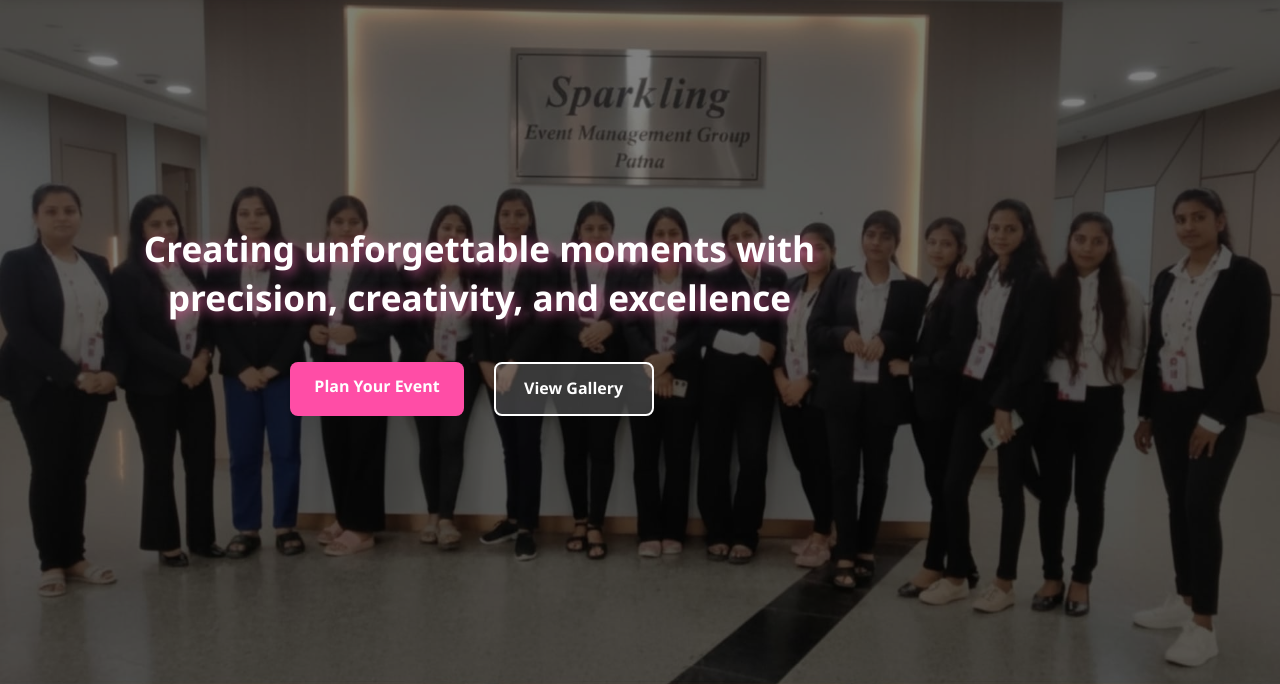
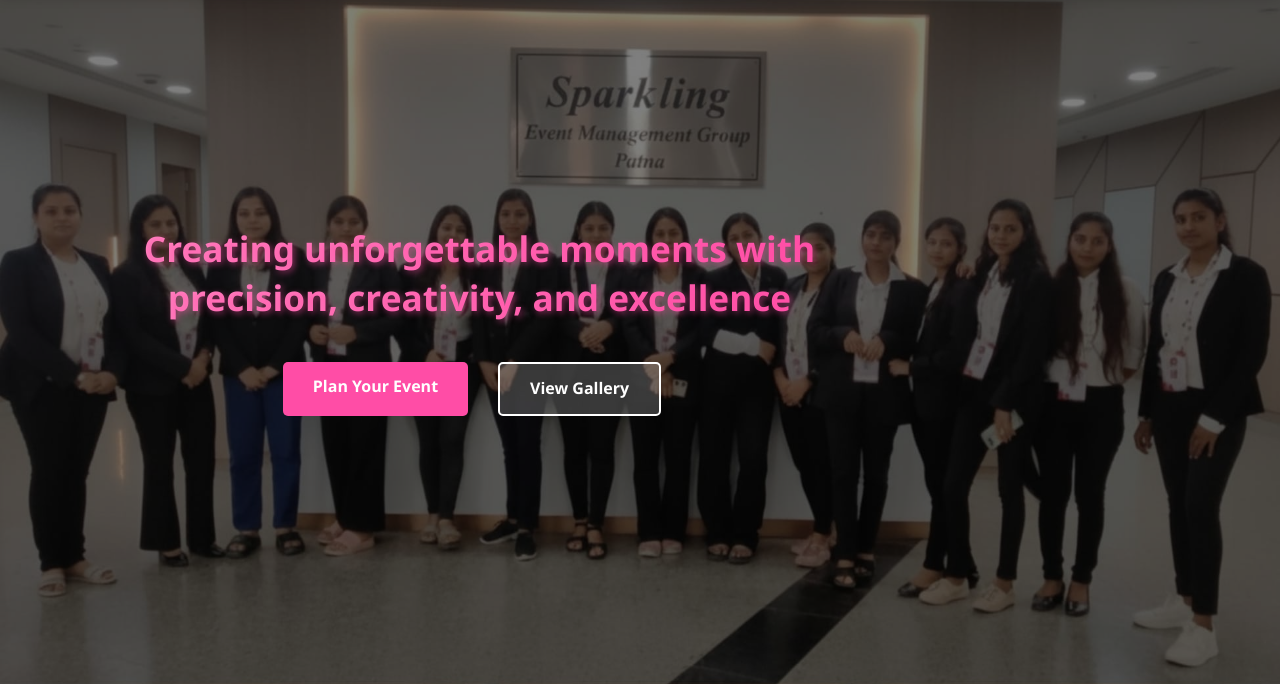
Before and after one commit to sdm420420/sparkingeventmanagement, a plain HTML site: page index.html in a window 1280 px wide. Shown: the part 80-764 px from the top of the page. Drawn offline with Linux system fonts and the light colour scheme.

Commit message:
Update styles.css

```diff
--- a/styles.css
+++ b/styles.css
@@ -447,16 +447,15 @@ html {
 }
 
 /* Common Button Style */
-.hero-buttons .btn {
-    padding: 12px 24px;
-    border-radius: 8px;
-    font-weight: 600;
-    transition: all 0.3s ease;
-    text-decoration: none;
-    font-size: 1rem;
-    min-width: 160px; /* narrower width */
-    max-width: 220px; /* prevent over-expanding */
-    text-align: center;
+.hero-content p {
+    font-size: 2.2rem;
+    font-weight: 900;
+    background: linear-gradient(90deg, #ff85c1, #ff4da6); /* Smooth Pink Gradient */
+    -webkit-background-clip: text;
+    -webkit-text-fill-color: transparent;
+    text-shadow: 2px 2px 6px rgba(255, 77, 166, 0.5); /* subtle shadow */
+    margin-bottom: 40px;
+    line-height: 1.4;
 }
 
 /* 🎀 Pink Button */
```
